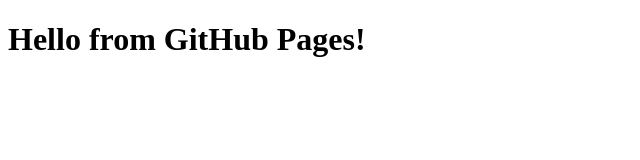
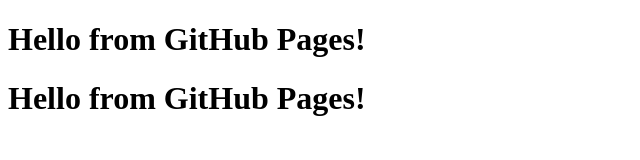
Before and after one commit to simpace2025/demo, a plain HTML site: page index.html in a window 1280 px wide. Shown: the whole page, without its empty margins (0-640 px from the left). Drawn offline with Linux system fonts and the light colour scheme.

Commit message:
Update index.html

```diff
--- a/index.html
+++ b/index.html
@@ -6,5 +6,6 @@
   </head>
   <body>
     <h1>Hello from GitHub Pages!</h1>
+    <h1>Hello from GitHub Pages!</h1>
   </body>
 </html>
```
